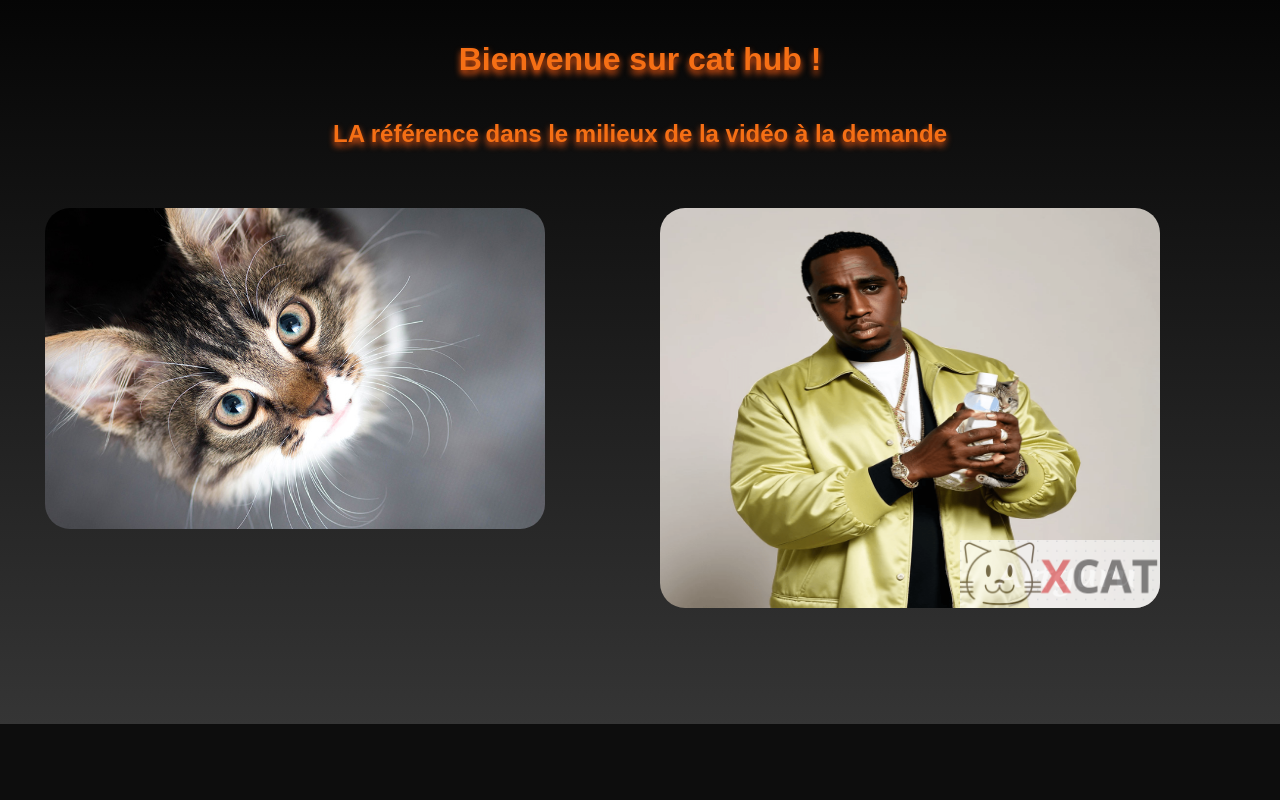
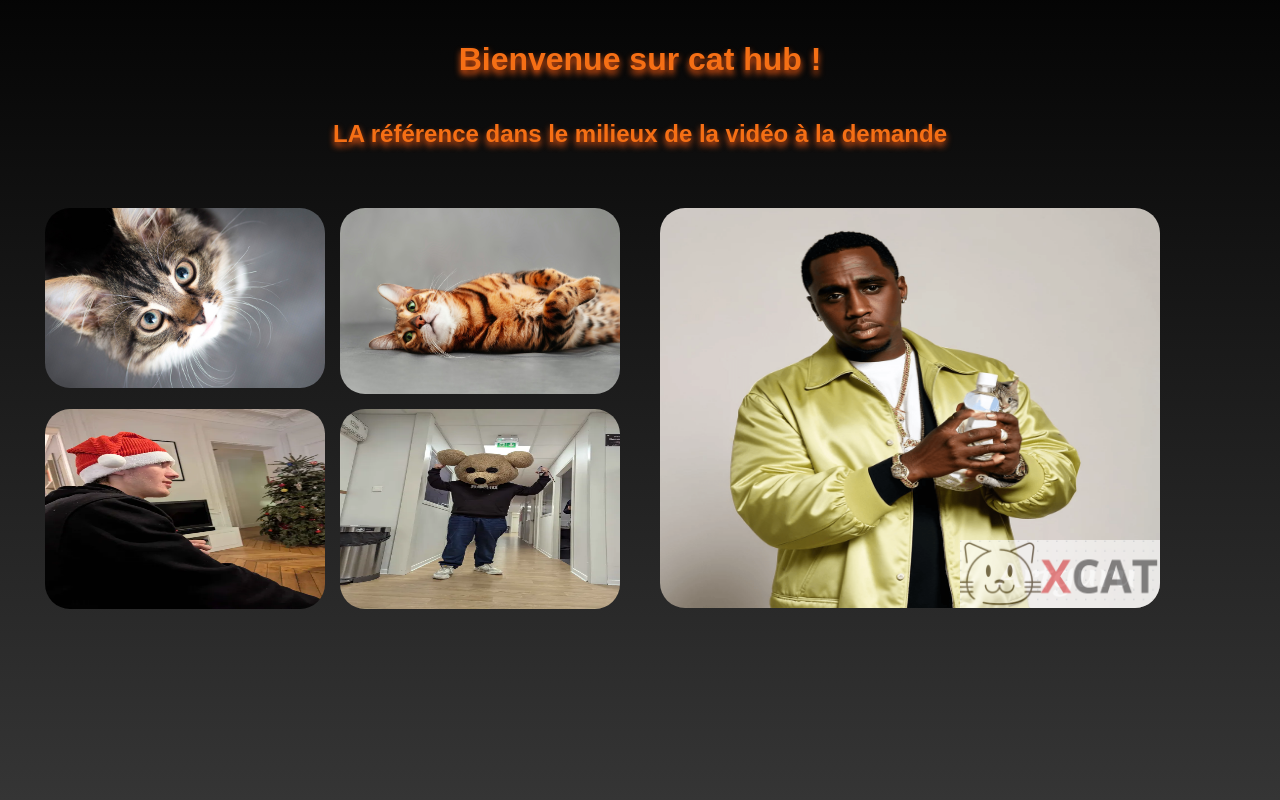
Before and after one commit to 5pierre/TD-GROUPE-8, a PHP site: page / in a window 1280 px wide. Shown: the part 76-876 px from the top of the page. Before the commit the page ends 800 px from the top, so only its background shows below. Run offline with PHP 8.4, Linux system fonts and the light colour scheme.

Commit message:
last commit

```diff
--- a/view/acceuil.php
+++ b/view/acceuil.php
@@ -14,9 +14,12 @@
         </div>
         <div class="containerrow">
             <div class="leftcontainer">
-            <img src="view/images/cat1.jpg" class="cat4">
+                <img src="view/images/cat1.jpg" class="cat3">
+                <img src="view/images/cat2.jpg" class="cat3">
+                <img src="view/images/mx.jpg" class="cat3">
+                <img src="view/images/w.jpg" class="cat3">
+            </div>
 
-            </div>
             <div class="rightcontainer">
                 <div class="containimg">
                     <img src="view/images/p.png" class="cat4">
--- a/view/styles/stylesacceuil.css
+++ b/view/styles/stylesacceuil.css
@@ -1,8 +1,10 @@
 body {
     background: linear-gradient(to bottom, #000000, #353535);
     margin: 0;
+    font-family: Arial, sans-serif;
+}
+main {
     height: 100vh;
-    font-family: Arial, sans-serif;
 }
 
 h1, h2 {
@@ -29,6 +31,17 @@ h1, h2 {
     padding: 20px;
     text-align: left;
     margin-left: 25px;
+    display: grid;
+    grid-template-columns: repeat(2, 1fr);
+    gap: 15px;
+}
+
+.cat3 {
+    width: 100%;
+    height: auto;
+    max-height: 200px;
+    max-width: 100%;
+    border-radius: 25px;
 }
 
 .rightcontainer {
```
Also changed, not shown: view/images/mx.jpg (added), view/images/w.jpg (added), 2 other files.
